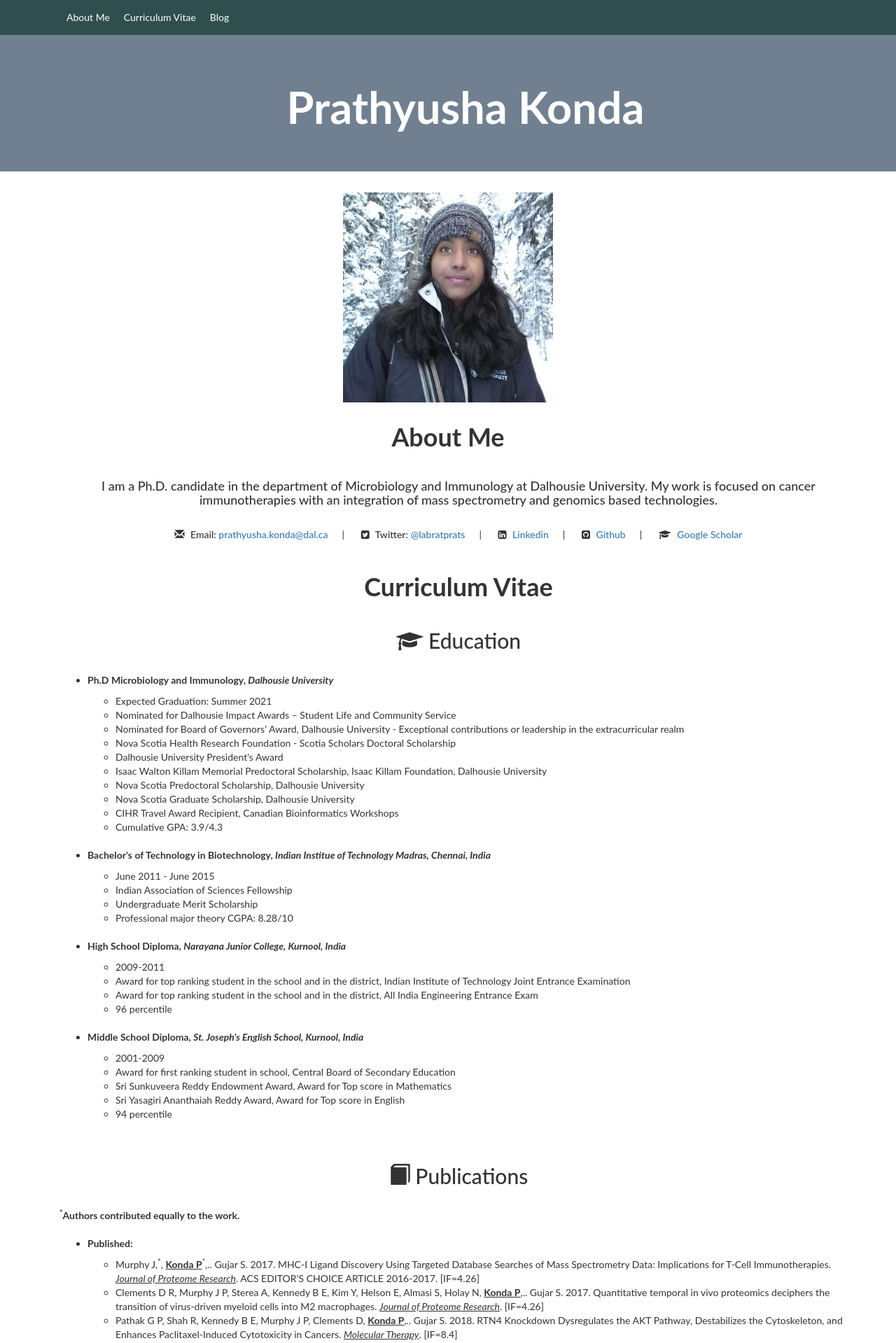
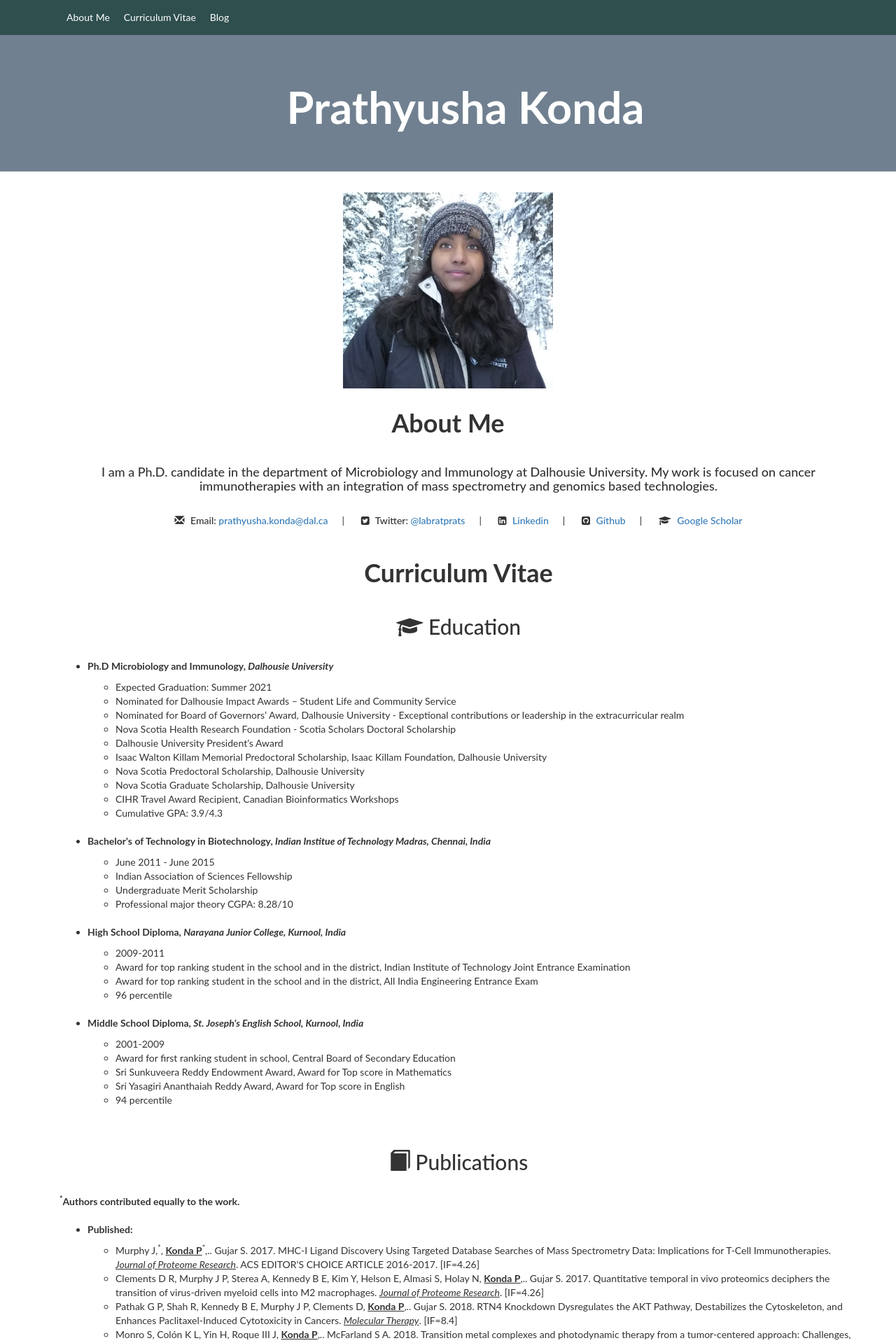
Before and after one commit to Prathyusha-konda/Prathyusha-konda.github.io, a Jekyll site: the page built from index.md, in a window 1280 px wide. Shown: the top 1919 px of the page at 70% size. Built offline with Jekyll 4.4.1, drawn with Linux system fonts in a browser that asks for light colours; nearby versions of some CDN libraries.

Commit message:
Update index.md

```diff
--- a/index.md
+++ b/index.md
@@ -7,7 +7,7 @@ page_title: Prathyusha Konda
 scroll: true
 ---
 <p align="center">
-  <img src="images/Pkonda_new.jpg" width="300" height="300" alt="hi" class="inline" />
+  <img src="images/Pkonda_new.jpg" width="300" height="280" alt="hi" class="inline" />
 </p>
 <div class="container" id="about">
 </div>
```
